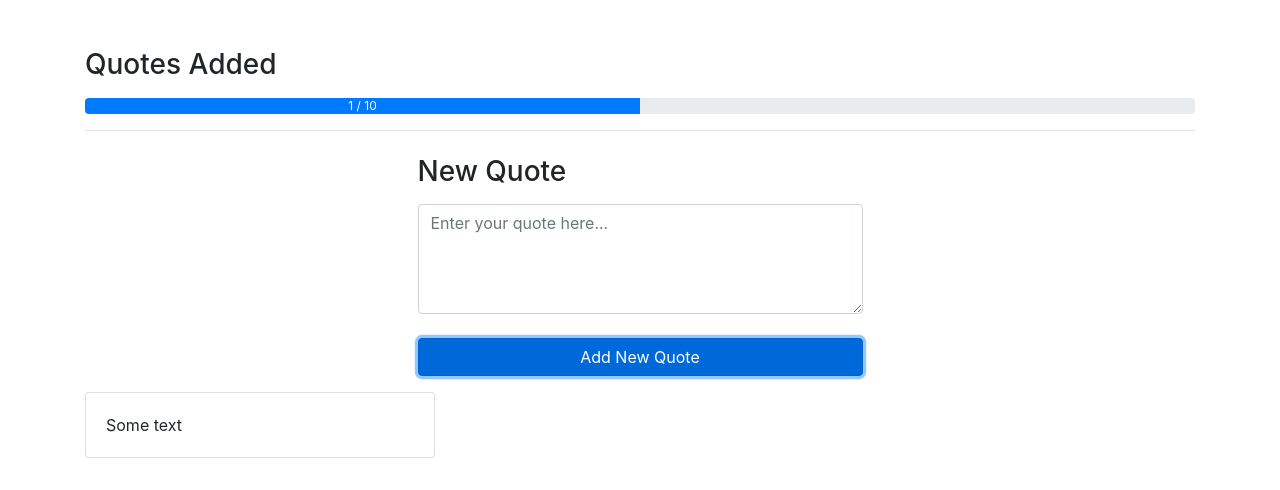
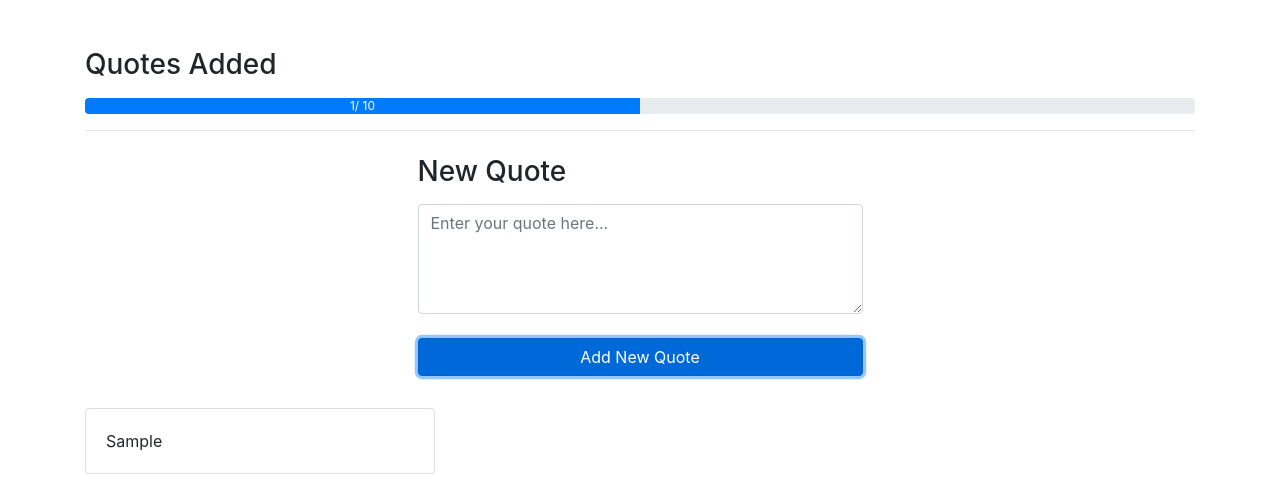
Before and after one commit to rehan-sattar/vue-quotes-manager, a Vue app: page / in a window 1280 px wide. Both pictures are taken after typing "Sample" into the empty fields and a click on the button "Add New Quote". Shown: the top 490 px of the page. Built offline with nearby package versions, Linux system fonts and the light colour scheme.

Commit message:
new: show quote text and limit quotes to 10

```diff
--- a/src/App.vue
+++ b/src/App.vue
@@ -1,6 +1,6 @@
 <template>
   <div class="container my-5">
-    <QuotesProgressBar />
+    <QuotesProgressBar :totalQuotes="quotes.length" />
     <QuoteForm :addQuote="addQuote" />
     <QuoteList :quotes="quotes" />
   </div>
@@ -24,7 +24,11 @@ export default {
   },
   methods: {
     addQuote(newQuote) {
-      this.quotes = this.quotes.concat(newQuote);
+      if (this.quotes.length < 10) {
+        this.quotes = this.quotes.concat(newQuote);
+      } else {
+        alert("Sorry! You can't add more quotes!");
+      }
     }
   }
 };
--- a/src/components/QuoteCard.vue
+++ b/src/components/QuoteCard.vue
@@ -1,9 +1,6 @@
 <template>
-  <div class="card">
-    <div class="card-body">
-      <!-- {{}} -->
-      Some text
-    </div>
+  <div class="card mt-3">
+    <div class="card-body">{{ quote.text }}</div>
   </div>
 </template>
 
--- a/src/components/QuotesProgressBar.vue
+++ b/src/components/QuotesProgressBar.vue
@@ -9,7 +9,7 @@
         aria-valuemin="0"
         aria-valuemax="100"
         style="width: 50%"
-      >1 / 10</div>
+      >{{ totalQuotes}}/ 10</div>
     </div>
     <hr />
   </div>
@@ -17,6 +17,9 @@
 
 <script>
 export default {
-  name: "QuotesProgressBar"
+  name: "QuotesProgressBar",
+  props: {
+    totalQuotes: Number
+  }
 };
 </script>
```
